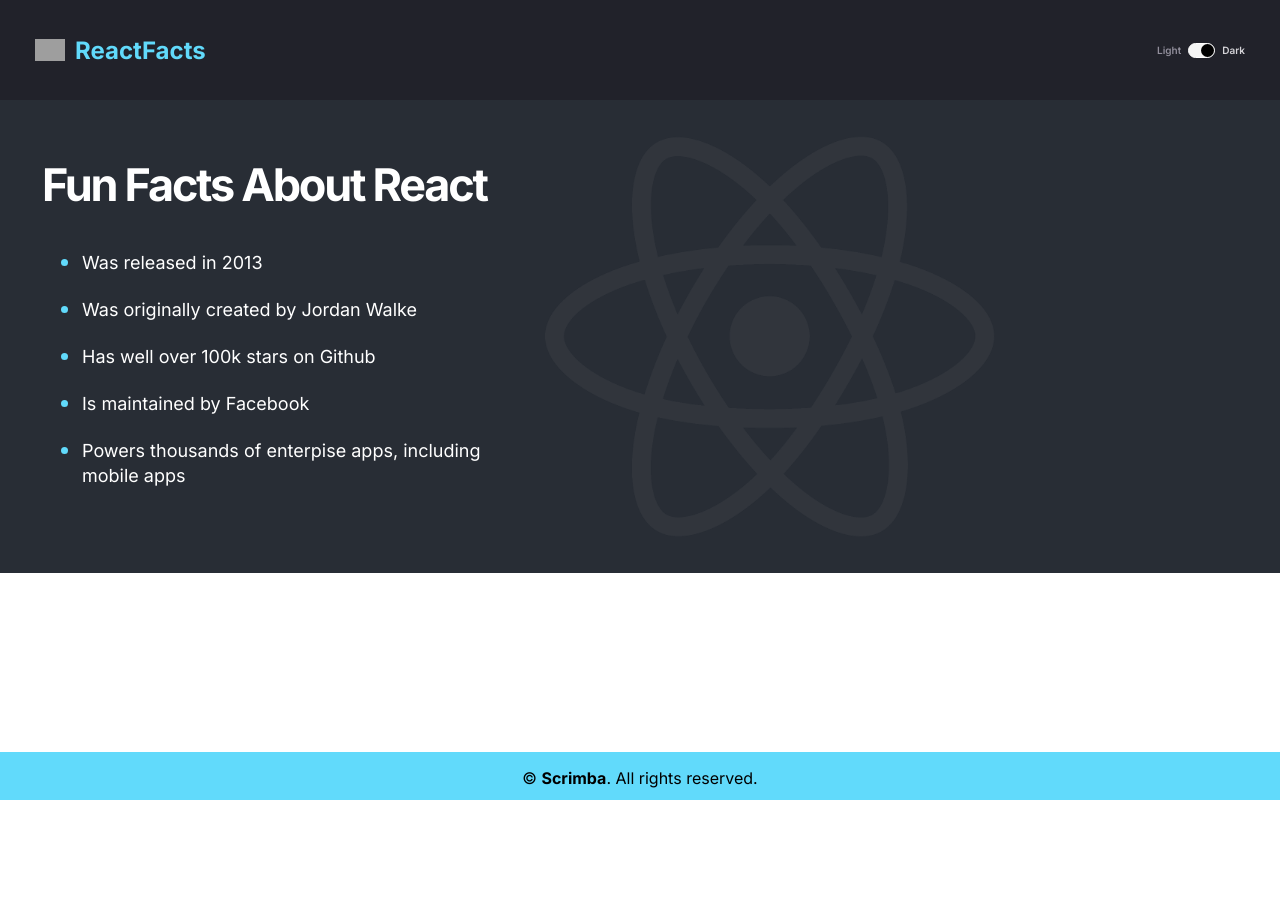
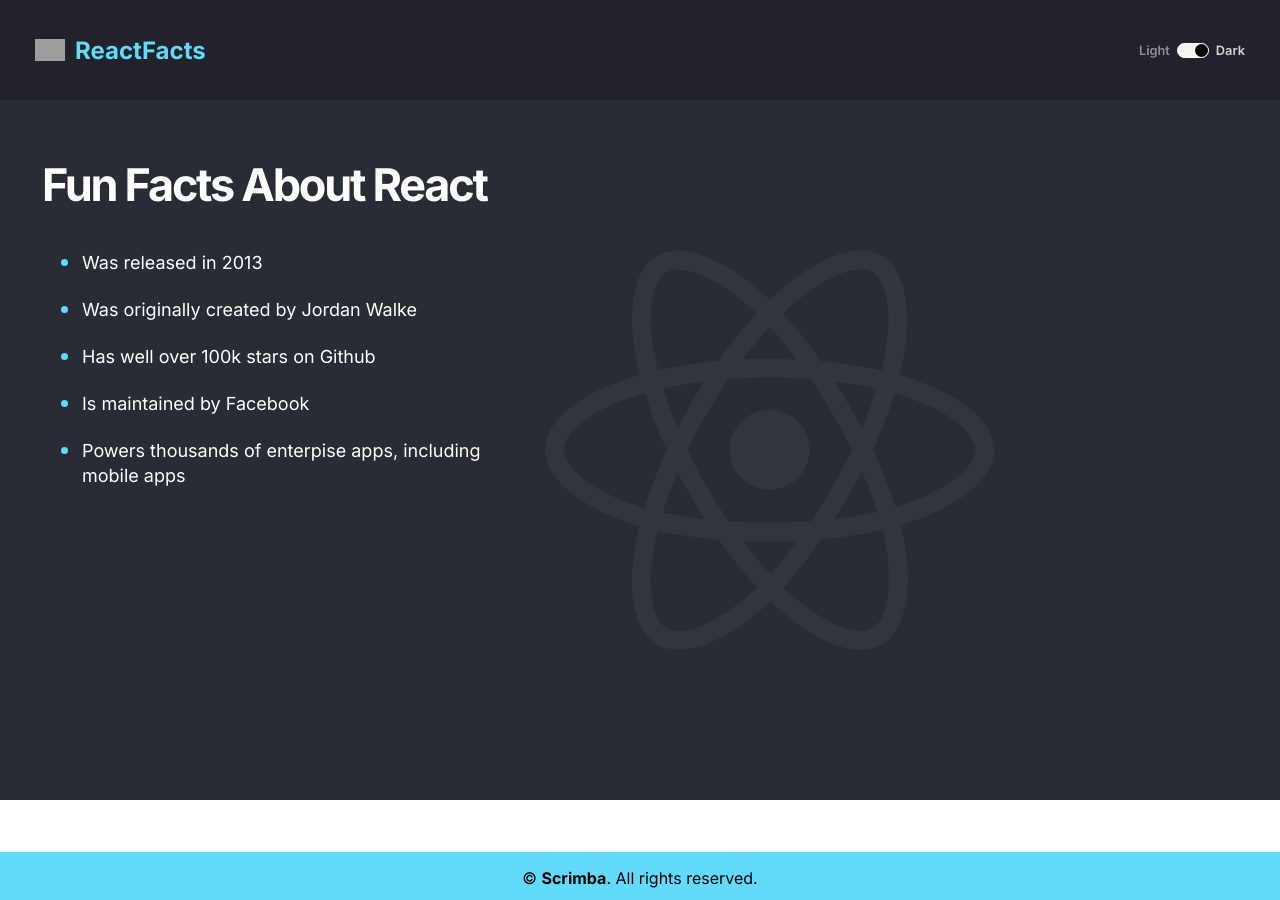
Before and after one commit to johncanero/react-website, a React (Create React App) app: page / in a window 1280 px wide. Before the commit the page ends 800 px from the top, so only its background shows below. Built offline with nearby package versions, Linux system fonts and the light colour scheme; grey boxes are pictures that could not be loaded.

Commit message:
Adjust background color height in dark mode and white mode

```diff
--- a/src/App.css
+++ b/src/App.css
@@ -13,6 +13,7 @@
 body {
   margin: 0 0 100px;
   font-family: "Inter", sans-serif;
+
 }
 
 footer {
@@ -28,8 +29,8 @@
 /* Navbar */
 nav {
   display: flex;
+  background-color: #ffffff;
   align-items: center;
-  background-color: #ffffff;
   padding: 30px 25px;
   height: 60px;
   box-shadow: 0px 1px 4px rgba(0, 0, 0, 0.25);
@@ -60,12 +61,12 @@
 }
 
 .toggler p {
-  font-size: 0.625rem;
+  font-size: 0.8rem;
   font-weight: 600;
 }
 
 .toggler--slider {
-  width: 25px;
+  width: 30px;
   height: 13px;
   background-color: #2b283a;
   border-radius: 2rem;
@@ -123,7 +124,9 @@
 /* Mobile - Main Content */
 main {
   padding: 57px 27px;
-  background-image: url(./images/mainLogo.png);
+  min-height: 600px;
+  height: 700px;
+  background-image: url("./images/mainLogo.png");
   background-repeat: no-repeat;
   background-position: right center;
   flex: 1 1 auto;
@@ -132,9 +135,7 @@
 }
 
 main.dark {
-  background-image: url("./images/mainLogo.png");
   background-color: #282D35;
-
   color: white;
 }
 
```
